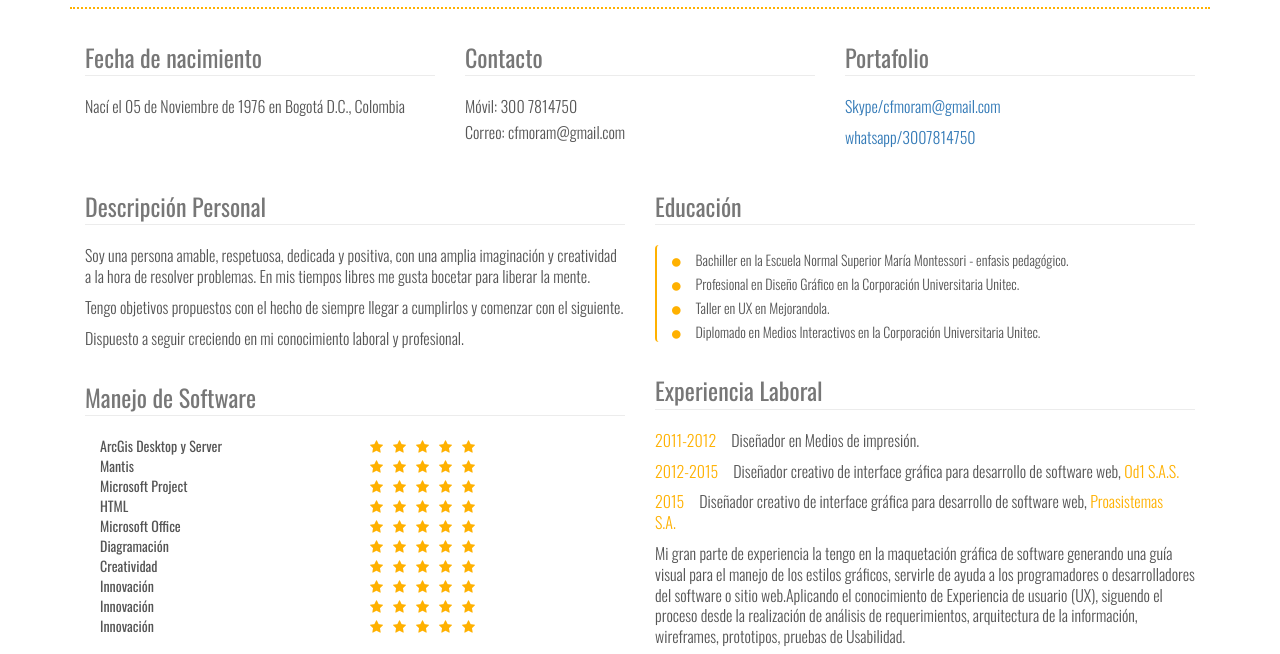
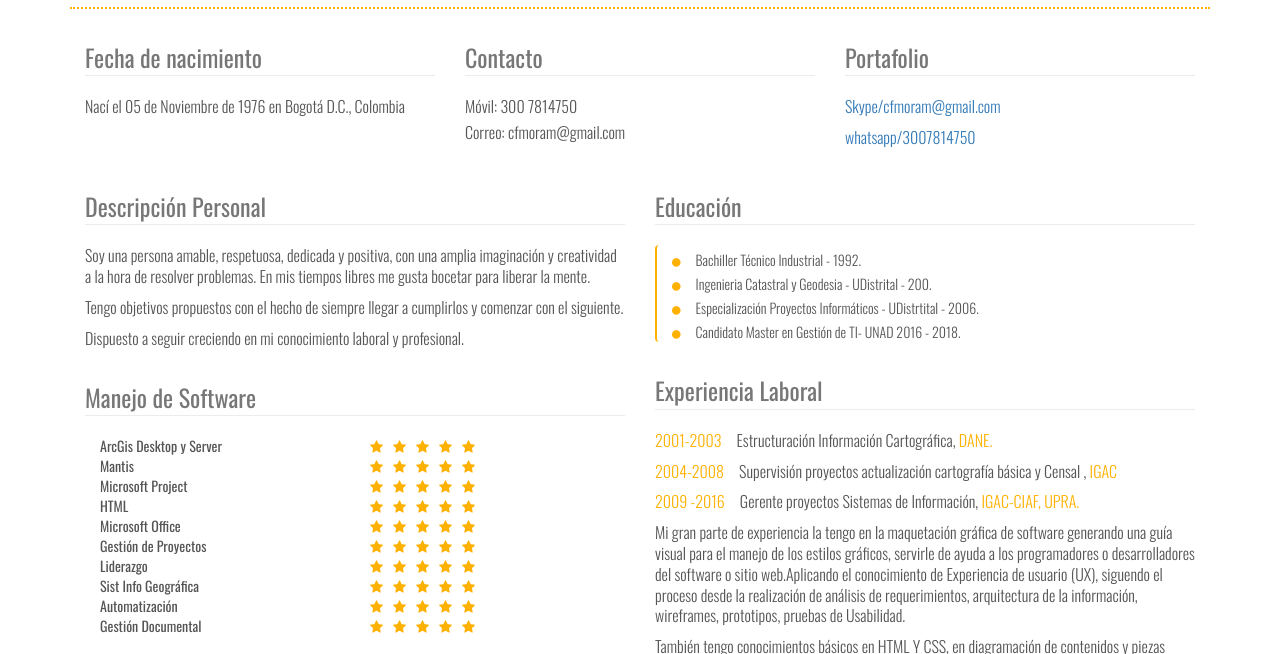
Before and after one commit to cfmoram/Pruebas, a plain HTML site: page index.html in a window 1280 px wide. Shown: the part 291-945 px from the top of the page. Drawn offline with nearby package versions, Linux system fonts and the light colour scheme.

Commit message:
Ajustes HV
Ajustes HV para UNAD

```diff
--- a/index.html
+++ b/index.html
@@ -63,11 +63,11 @@
 						<li>Microsoft Project</li>
 						<li>HTML</li>
 						<li>Microsoft Office</li>
-						<li>Diagramación</li>
-						<li>Creatividad</li>
-						<li>Innovación</li></li>
-						<li>Innovación</li></li>
-						<li>Innovación</li></li>
+						<li>Gestión de Proyectos</li>
+						<li>Liderazgo</li>
+						<li>Sist Info Geográfica</li></li>
+						<li>Automatización </li></li>
+						<li>Gestión Documental</li></li>
 					</ul>
 					<ul class="col-xs-6 habilidades">
 						<li><i class="fa fa-star"></i><i class="fa fa-star"></i><i class="fa fa-star"></i><i class="fa fa-star"></i><i class="fa fa-star"></i></li>
@@ -86,15 +86,15 @@
 				<div class="col-sm-6">
 					<h3>Educación</h3>
 					<ul class="list-group">
-						<li class="list-group-item style-list"><i class="fa fa-circle style-punt"></i>Bachiller en la Escuela Normal Superior María Montessori - enfasis pedagógico.</li>
-						<li class="list-group-item style-list"><i class="fa fa-circle style-punt"></i>Profesional en Diseño Gráfico en la Corporación Universitaria Unitec.</li>
-						<li class="list-group-item style-list"><i class="fa fa-circle style-punt"></i>Taller en UX en  Mejorandola.</li>
-						<li class="list-group-item style-list"><i class="fa fa-circle style-punt"></i>Diplomado en Medios Interactivos en la Corporación Universitaria Unitec.</li>
+						<li class="list-group-item style-list"><i class="fa fa-circle style-punt"></i>Bachiller Técnico Industrial - 1992.</li>
+						<li class="list-group-item style-list"><i class="fa fa-circle style-punt"></i>Ingenieria Catastral y Geodesia - UDistrital - 200.</li>
+						<li class="list-group-item style-list"><i class="fa fa-circle style-punt"></i>Especialización Proyectos Informáticos - UDistrtital - 2006.</li>
+						<li class="list-group-item style-list"><i class="fa fa-circle style-punt"></i>Candidato Master en Gestión de TI- UNAD 2016 - 2018.</li>
 					</ul>
 					<h3>Experiencia Laboral</h3>
-					<p><span class="experiencia">2011-2012</span>Diseñador en Medios de impresión.</p>
-					<p><span class="experiencia">2012-2015</span>Diseñador creativo de interface gráfica para desarrollo de software web, <span class="experiencia">Od1 S.A.S.</span></p>
-					<p><span class="experiencia">2015</span>Diseñador creativo de interface gráfica para desarrollo de software web, <span class="experiencia">Proasistemas S.A.</span></p>
+					<p><span class="experiencia">2001-2003</span>Estructuración Información Cartográfica,<span class="experiencia"> DANE.</span></p>
+					<p><span class="experiencia">2004-2008</span>Supervisión proyectos actualización cartografía básica y Censal , <span class="experiencia"> IGAC</span></p>
+					<p><span class="experiencia">2009 -2016</span>Gerente proyectos Sistemas de Información, <span class="experiencia">IGAC-CIAF, UPRA.</span></p>
 					<p>Mi gran parte de experiencia la tengo en la maquetación gráfica de software generando una guía visual para el manejo de los estilos gráficos, servirle de ayuda a los programadores o desarrolladores del software o sitio web.Aplicando el conocimiento de Experiencia de usuario (UX), siguendo el proceso desde la realización de análisis de requerimientos, arquitectura de la información, wireframes, prototipos, pruebas de Usabilidad.</p>
 					<p>También tengo conocimientos básicos en HTML Y CSS, en diagramación de contenidos y piezas publicitarias como mails, banner web, pautas impresas o digitales, manejando la identidad corporativa de la empresa, y creación de marca de productos o servicios.</p>
 
```
